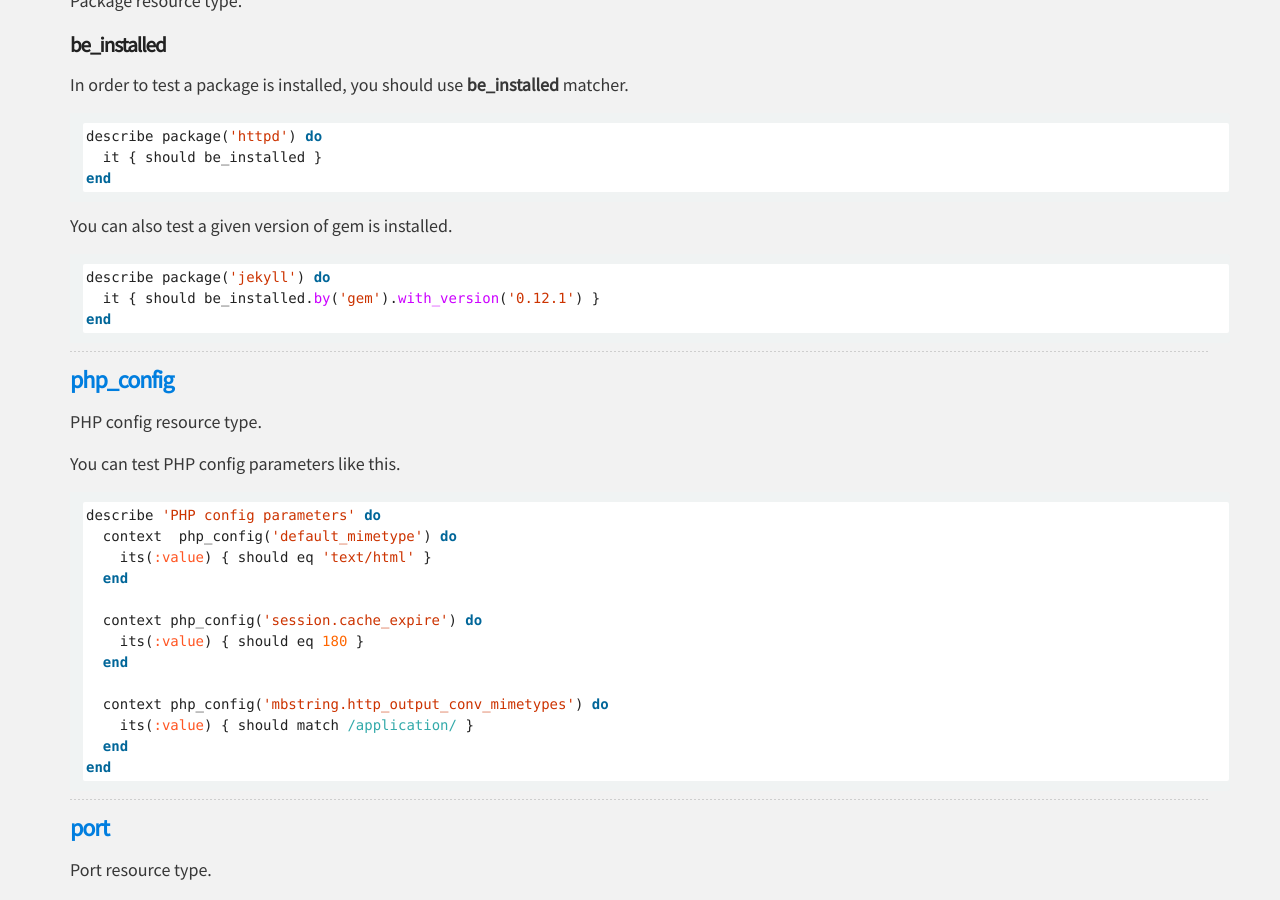
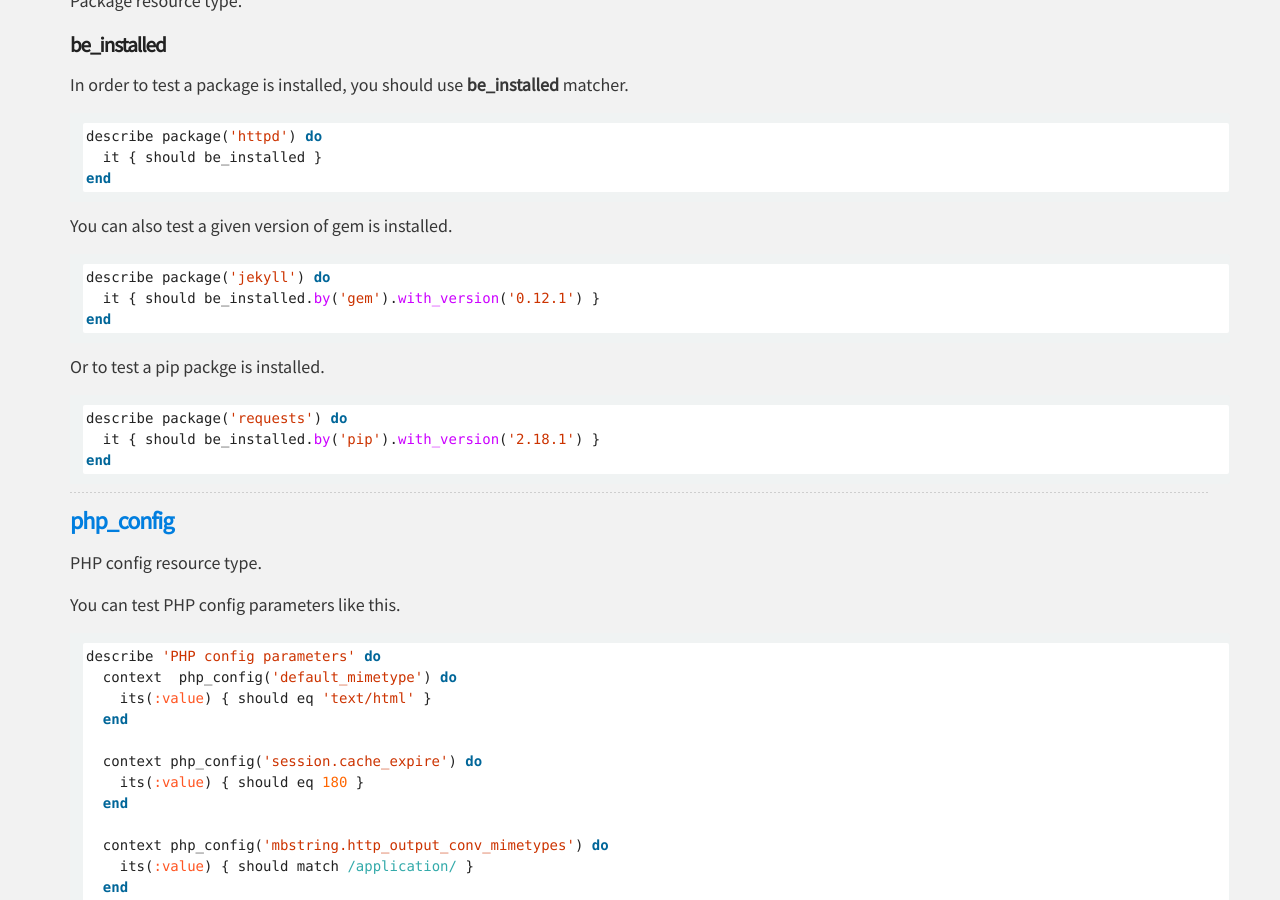
Before and after one commit to serverspec/serverspec.github.io, a Jekyll site: the page built from resource_types.md, in a window 1280 px wide and 900 px high, scrolled down 21091 px. Built offline with Jekyll 4.4.1, drawn with Linux system fonts in a browser that asks for light colours; nearby versions of some CDN libraries.

Commit message:
instructions for pip packages

````diff
--- a/_includes/package.md
+++ b/_includes/package.md
@@ -19,3 +19,11 @@ describe package('jekyll') do
   it { should be_installed.by('gem').with_version('0.12.1') }
 end
 ```
+
+Or to test a pip packge is installed.
+
+```ruby
+describe package('requests') do
+  it { should be_installed.by('pip').with_version('2.18.1') }
+end
+```
````
